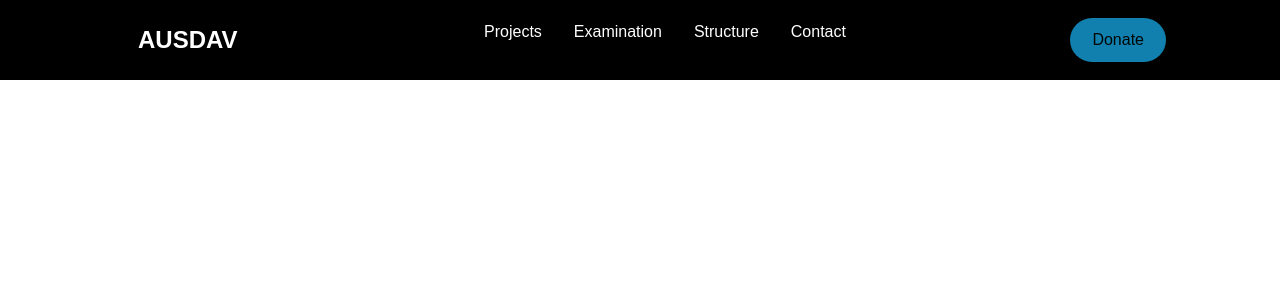
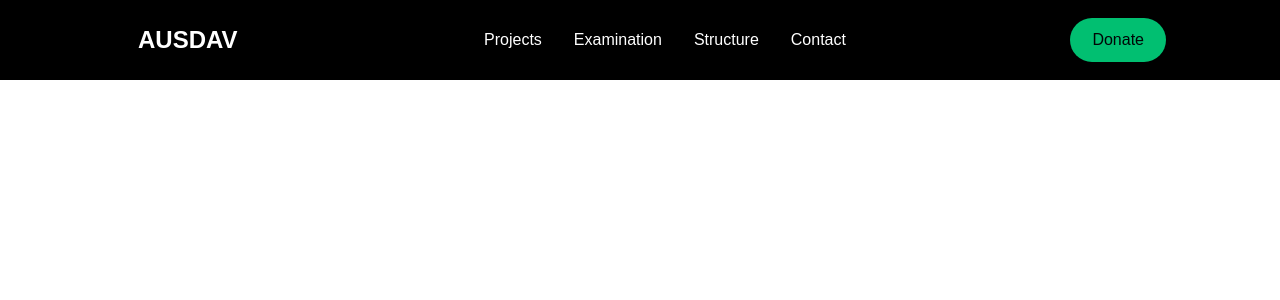
Before and after one commit to Anushan1508/ausdav, a React (Create React App) app: page / in a window 1280 px wide. Shown: the top 300 px of the page. Built offline with nearby package versions, Linux system fonts and the light colour scheme.

Commit message:
Sidebar start and Nav Finish2.0

```diff
--- a/package.json
+++ b/package.json
@@ -6,9 +6,7 @@
     "@testing-library/jest-dom": "^5.12.0",
     "@testing-library/react": "^11.2.7",
     "@testing-library/user-event": "^12.8.3",
-    "bootstrap": "^4.6.0",
     "react": "^17.0.2",
-    "react-bootstrap": "^1.6.0",
     "react-dom": "^17.0.2",
     "react-icons": "^4.2.0",
     "react-router-dom": "^5.2.0",
--- a/src/App.js
+++ b/src/App.js
@@ -1,10 +1,12 @@
 import './App.css';
 import Navbar from './components/Navbar';
 import { BrowserRouter as Router } from 'react-router-dom';
+import Sidebar from './components/Sidebar';
 
 function App() {
   return (
     <Router>
+      <Sidebar />
       <Navbar />
     </Router>
   );
--- a/src/components/Navbar/NavbarElements.js
+++ b/src/components/Navbar/NavbarElements.js
@@ -7,22 +7,20 @@
     background: #000;
     height: 80px;
     //margin-top: -80px;
-    display: flex;
+    display:flex;
     justify-content: center;
-    aligh-items: center;
+    align-items: center;
     font-size: 1rem;
     position: sticky;
-    top: 0;
-    z-index : 10;
+    top:0;
+    z-index:10;
 
     @media screen and (max-width: 960px) {
         transition: 0.8s all ease;
       }
-`;
+`
 
-export const NavbarContainer = styled.div
-    `
-    color: #fff;
+export const NavbarContainer = styled.div`
   display: flex;
   justify-content: space-between;
   height: 80px;
@@ -30,11 +28,11 @@
   width: 100%;
   padding: 0 24px;
   max-width: 1100px;
-`;
+`
 
-export const NavLogo = styled(LinkR)
-    `
-    justify-self: flex-start:
+export const NavLogo = styled(LinkR) `
+  color:#fff;
+  justify-self: flex-start;
   cursor: pointer;
   font-size: 1.5rem;
   display: flex;
@@ -42,11 +40,9 @@
   margin-left: 24px;
   font-weight: bold;
   text-decoration: none;
-    color: #fff;
-`;
+`
 
-export const MobileIcon = styled.div
-    `
+export const MobileIcon = styled.div`
   display: none;
 
   @media screen and (max-width: 768px) {
@@ -59,28 +55,23 @@
     cursor: pointer;
     color: #fff;
   }
-`;
+`
 
-export const NavMenu = styled.ul
-    `
-    display: flex;
-    align-items: center;
+export const NavMenu = styled.ul`
+  display:flex;
+  justify-content: center;
   list-style: none;
   text-align: center;
   margin-right: -22px;
-
   @media screen and (max-width: 768px) {
     display: none;
   }
-`;
+`
 
-export const NavItem = styled.li
+export const NavItem = styled.li`
+  height: 80px;
 `
-    height: 80px;
-`;
-
-export const NavLinks = styled(LinkS)
-    `
+export const NavLinks = styled(LinkS)`
   color: #fff;
   display: flex;
   align-items: center;
@@ -88,11 +79,10 @@
   padding: 0 1rem;
   height: 100%;
   cursor: pointer;
-
   &.active {
-        border-bottom: 3px solid #01bf71;
+    border-bottom: 3px solid #01bf71
   }
-`;
+`
 
 export const NavBtn = styled.nav
     `
@@ -104,23 +94,21 @@
     }
 `
 
-export const NavBtnLink = styled(LinkR)
-`
+export const NavBtnLink = styled(LinkR)`
   border-radius: 50px;
-    background: #1180ae;
+  background: #01bf71;
   white-space: nowrap;
   padding: 10px 22px;
   color: #010606;
   font-size: 16px;
   outline: none;
   border: none;
-    curser: pointer;
-    trasition: all 0.2s ease-in-out;
+  cursor: pointer;
+  transition: all 0.2s ease-in-out;
   text-decoration: none;
-
   &:hover {
     transition: all 0.2s ease-in-out;
-        background:#fff;
+    background: #fff;
     color: #010606;
   }
 `
--- /dev/null
+++ b/src/components/Sidebar/SidebarElements.js
@@ -0,0 +1,34 @@
+import styled from 'styled-components'
+import { FaTimes } from 'react-icons/fa'
+
+export const SidebarContainer = styled.aside
+    `
+    position: fixed;
+    z-index: 999;
+    width: 100%;
+    height: 100%;
+    background: #0d0d0d;
+    display: grid;
+    align-items: center;
+    top: 0;
+    left: 0;
+    transition: 0.3s ease-in-out;
+    opacity: ${({ isOpen }) => (isOpen ? '100%' : '0')};
+    top: ${({ isOpen }) => (isOpen ? '0' : '-100%')};
+`;
+
+export const CloseIcon = styled(FaTimes)
+    `
+    color: #fff;
+`;
+
+export const Icon = styled.div
+    `
+    position: absolute;
+    top: 1.2rrem;
+    right: 1.5rem;
+    background: transparent;
+    font-size: 2rem;
+    cursor: pointer;
+    outline: none;
+`;
--- /dev/null
+++ b/src/components/Sidebar/index.js
@@ -0,0 +1,18 @@
+import React from 'react'
+import {
+    SidebarContainer,
+    Icon,
+    CloseIcon
+} from './SidebarElements';
+
+const Sidebar = () => {
+    return (
+        <SidebarContainer>
+            <Icon>
+                <CloseIcon />
+            </Icon>
+        </SidebarContainer>
+    )
+}
+
+export default Sidebar
```
Lines whose indentation alone changed are shown as unchanged.
